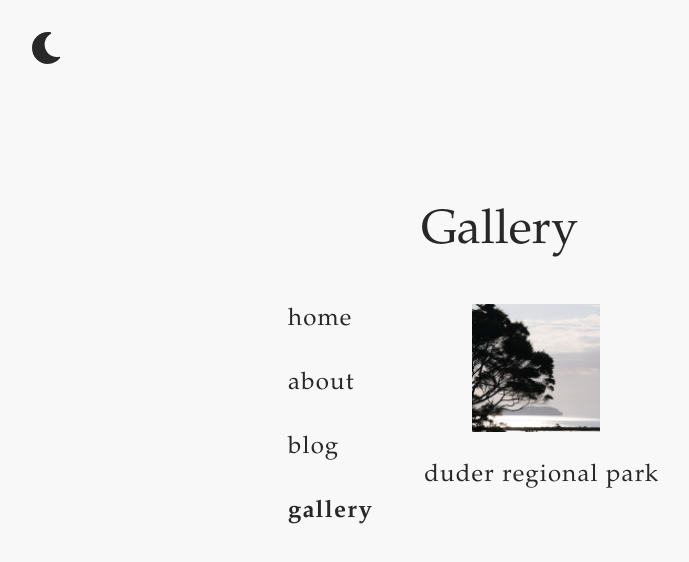
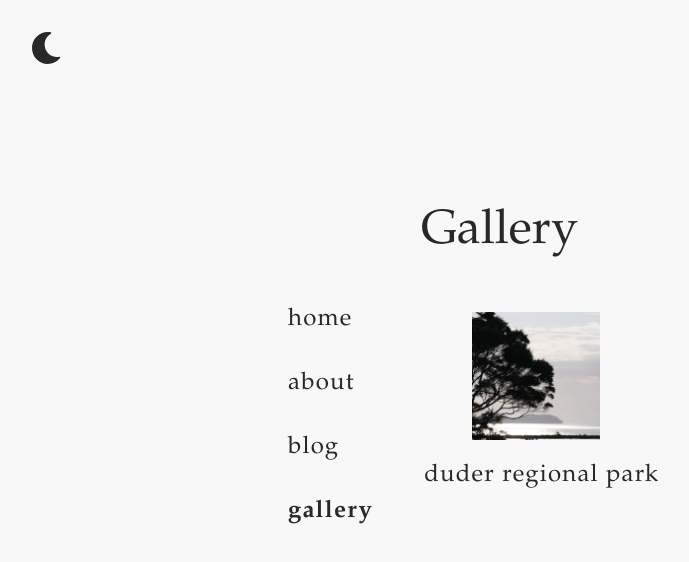
Before and after one commit to mattcollie/mattcollecutt.com, a SvelteKit app in the folder web/: page /gallery in a window 1280 px wide. Shown: the top 562 px of the page, without its empty margins (0-689 px from the left). Built offline with nearby package versions, Linux system fonts and the light colour scheme.

Commit message:
styling gallery page

```diff
--- a/web/src/routes/gallery/+page.svelte
+++ b/web/src/routes/gallery/+page.svelte
@@ -13,11 +13,11 @@
 
 <h1>Gallery</h1>
 
-<div class="flex flex-col lg:flex-row gap-4 pt-12">
+<div class="flex flex-col lg:flex-row gap-4 pt-14">
     {#if galleryOrder.length > 0}
         {#each galleryOrder as key}
             <Link href={'/gallery/'+key.replaceAll(' ', '_')}>
-                <div class="relative flex flex-col gap-4">
+                <div class="relative flex flex-col gap-2">
                     <div class="relative photo-container m-auto">
                         <img src={galleries[key].photos[0].default} alt={galleries[key].photos[0].default} />
                     </div>
```
